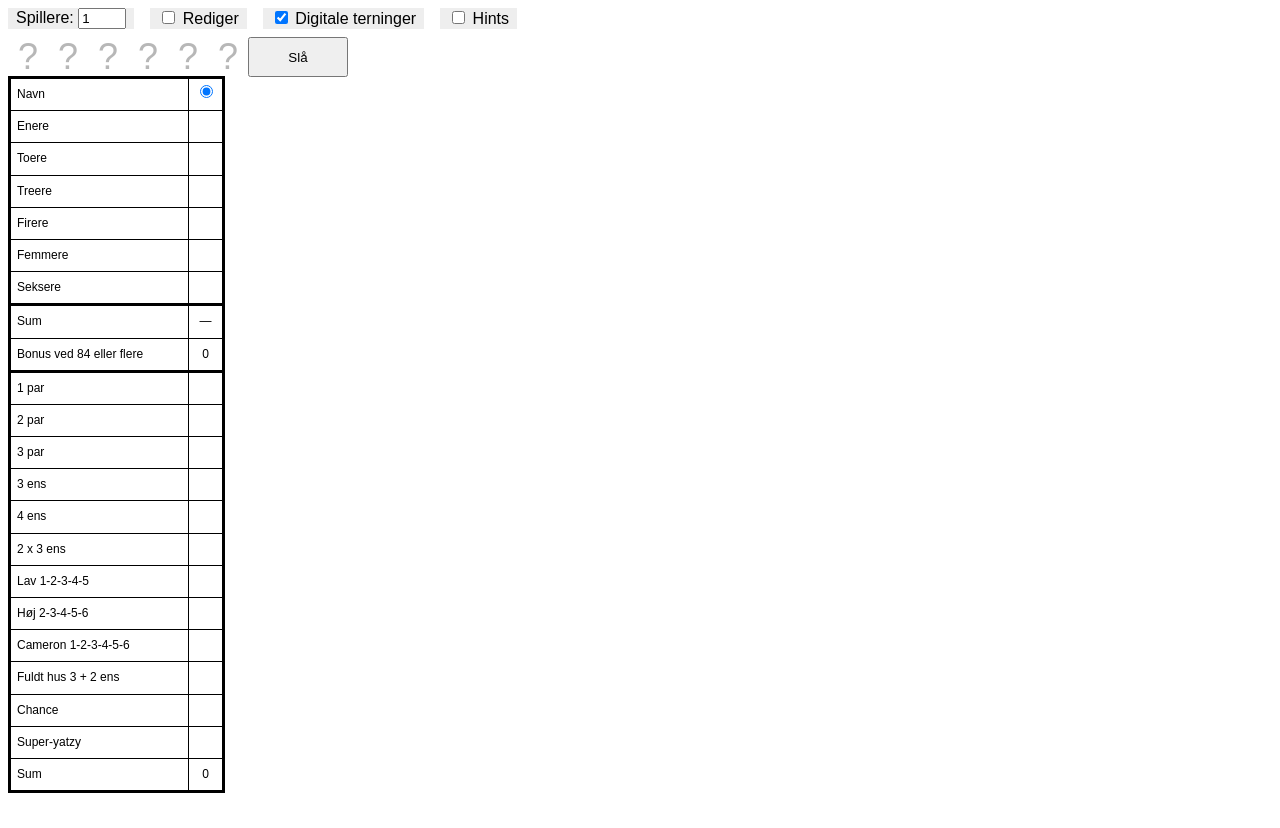
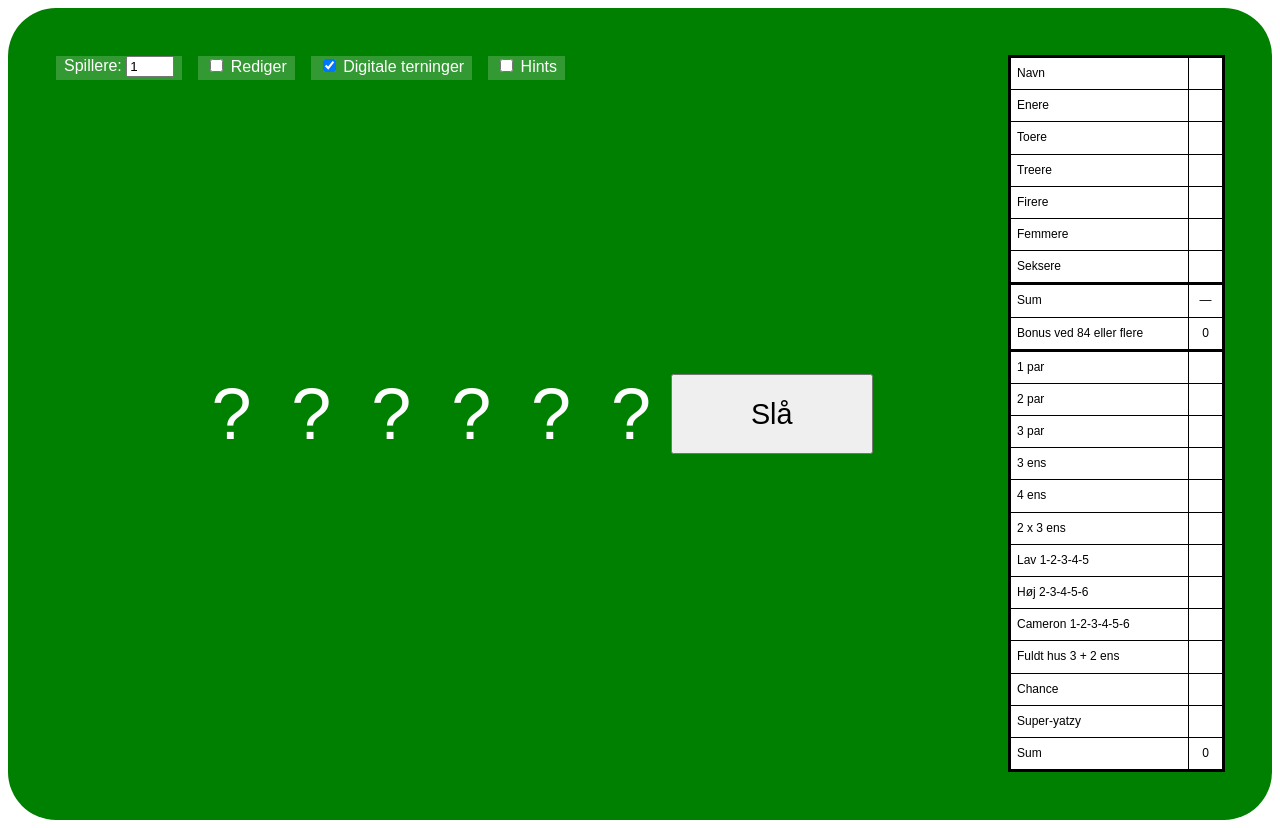
Before and after one commit to Mortal/yahtzee-react, a React app: page / in a window 1280 px wide. Before the commit the page ends 801 px from the top, so only its background shows below. Built offline with nearby package versions, Linux system fonts and the light colour scheme.

Commit message:
Lots of styling

```diff
--- a/src/components/dice.scss
+++ b/src/components/dice.scss
@@ -1,24 +1,27 @@
 .Dice {
   display: flex;
-  flex-direction: row;
+  flex-flow: row wrap;
+  justify-content: center;
+  font-size: 72px;
 
   & > .Roll {
-    width: 100px;
-    height: 40px;
+    font-size: 0.4em;
+    width: 7em;
   }
 
   & > .Die {
-    width: 40px;
-    height: 40px;
+    width: 1.11em;
+    height: 1.11em;
     border: 0px none;
-    background: white;
-    font-size: 36px;
+    background: transparent;
+    color: inherit;
+    font-size: inherit;
     line-height: 100%;
     text-align: center;
     padding: 0;
 
     &.Held {
-      color: red;
+      color: #cf0;
     }
   }
 }
--- a/src/components/manualdice.scss
+++ b/src/components/manualdice.scss
@@ -1,7 +1,7 @@
 .ManualDice {
-  width: 300px;
-  font-size: 36px;
-  height: 40px;
+  width: 600px;
+  font-size: 72px;
+  height: 1.11em;
   border: 0 none;
   background: white;
   letter-spacing: 0.25em;
--- a/src/index.scss
+++ b/src/index.scss
@@ -2,10 +2,31 @@ body {
   font-family: "Liberation Sans", Arial, sans-serif;
 }
 
-.ScoreTable {
+.App {
+  display: grid;
+  grid-template-columns: 1fr auto;
+  grid-template-rows: 2em 1fr 2em;
+
+  max-width: 80em;
+  margin: auto;
+  padding: 3em;
+  background-color: green;
+  color: white;
+  border-radius: 3em;
+
+  grid-template-areas:
+    "menu score"
+    "dice score"
+    "hint score";
+
+  & > .ScoreTable {
+    grid-area: score;
+
     font-size: 12px;
     display: flex;
     flex-flow: row;
+    background-color: white;
+    color: black;
     & > .ScoreHeader,
     & > .ScoreColumn {
       display: flex;
@@ -55,25 +76,41 @@ body {
           font-style: italic;
         }
       }
+
+      & > .rowname {
+        padding: 0;
+        white-space: nowrap;
+        overflow: hidden;
+        & > label {
+          height: 100%;
+          width: 100%;
+          text-align: center;
+          display: block;
+
+          & > input[type=radio] {
+            display: none;
+          }
+          & > input:checked + span {
+            font-weight: bold;
+            color: green;
+          }
+        }
+      }
     }
   }
 
-.Menu {
-  display: flex;
-  flex-flow: row wrap;
-  margin-bottom: 0.5em;
-
-  & > div {
-    background-color: #eee;
-    margin: 0 1em 0 0;
-    padding: 0 0.5em;
+  & > .Hint {
+    height: 2em;
+    grid-area: hint;
   }
 
-  .PlayerCount {
-    width: 3em;
+  & > .Dice {
+    grid-area: dice;
+    justify-self: center;
+    align-self: center;
+  }
+
+  & > .Menu {
+    grid-area: menu;
   }
 }
-
-.Hint {
-  height: 2em;
-}
--- a/src/index.tsx
+++ b/src/index.tsx
@@ -3,6 +3,7 @@ import * as ReactDOM from "react-dom";
 import { observable, action, autorun } from "mobx";
 import { observer } from "mobx-react";
 import styles from "./index.scss";
+import menu_styles from "./menu.scss";
 import { DirtyInput } from "./components/dirtyinput";
 import { Dice } from "./components/dice";
 import { ManualDice } from "./components/manualdice";
@@ -218,7 +219,7 @@ class AppComponent extends React.Component<{}, {}> {
 
     const players = app.players.map((player, i) => (
       <div key={i} className={styles.ScoreColumn}>
-        <div>
+        <div className={styles.rowname}>
           {app.state.editing ? (
             <input
               value={player.name || ""}
@@ -230,8 +231,8 @@ class AppComponent extends React.Component<{}, {}> {
                 type="radio"
                 checked={app.turn === i}
                 onChange={() => (app.state.turn = i)}
-              />{" "}
-              {player.name}
+              />
+              <span>{player.name}</span>
             </label>
           )}
         </div>
@@ -257,11 +258,11 @@ class AppComponent extends React.Component<{}, {}> {
     );
 
     const menu = (
-      <div className={styles.Menu}>
-        <div>
+      <div className={menu_styles.Menu + " " + styles.Menu}>
+        <div className={menu_styles.PlayerCount}>
           {"Spillere: "}
           <DirtyInput
-            className={styles.PlayerCount}
+            className={menu_styles.PlayerCountInput}
             type="number"
             value={app.players.length}
             onChange={(v: number | null) => {
@@ -269,7 +270,7 @@ class AppComponent extends React.Component<{}, {}> {
             }}
           />
         </div>
-        <div>
+        <div className={menu_styles.Editing}>
           <label>
             <input
               type="checkbox"
@@ -279,7 +280,7 @@ class AppComponent extends React.Component<{}, {}> {
             {" Rediger"}
           </label>
         </div>
-        <div>
+        <div className={menu_styles.ManualDice}>
           <label>
             <input
               type="checkbox"
@@ -289,7 +290,7 @@ class AppComponent extends React.Component<{}, {}> {
             {" Digitale terninger"}
           </label>
         </div>
-        <div>
+        <div className={menu_styles.Hints}>
           <label>
             <input
               type="checkbox"
@@ -312,17 +313,17 @@ class AppComponent extends React.Component<{}, {}> {
     ) : null;
 
     return (
-      <>
+      <div className={styles.App}>
         {menu}
-        <div>
+        <div className={styles.Dice}>
           {dice}
-          {hints}
         </div>
+        {hints}
         <div className={styles.ScoreTable}>
           {header}
           {players}
         </div>
-      </>
+      </div>
     );
   }
 }
--- /dev/null
+++ b/src/menu.scss
@@ -0,0 +1,15 @@
+.Menu {
+  display: flex;
+  flex-flow: row wrap;
+  margin-bottom: 0.5em;
+
+  & > div {
+    background-color: rgba(100%, 100%, 100%, 0.2);
+    margin: 0 1em 0 0;
+    padding: 0 0.5em;
+  }
+
+  .PlayerCountInput {
+    width: 3em;
+  }
+}
```
Lines whose indentation alone changed are shown as unchanged.
